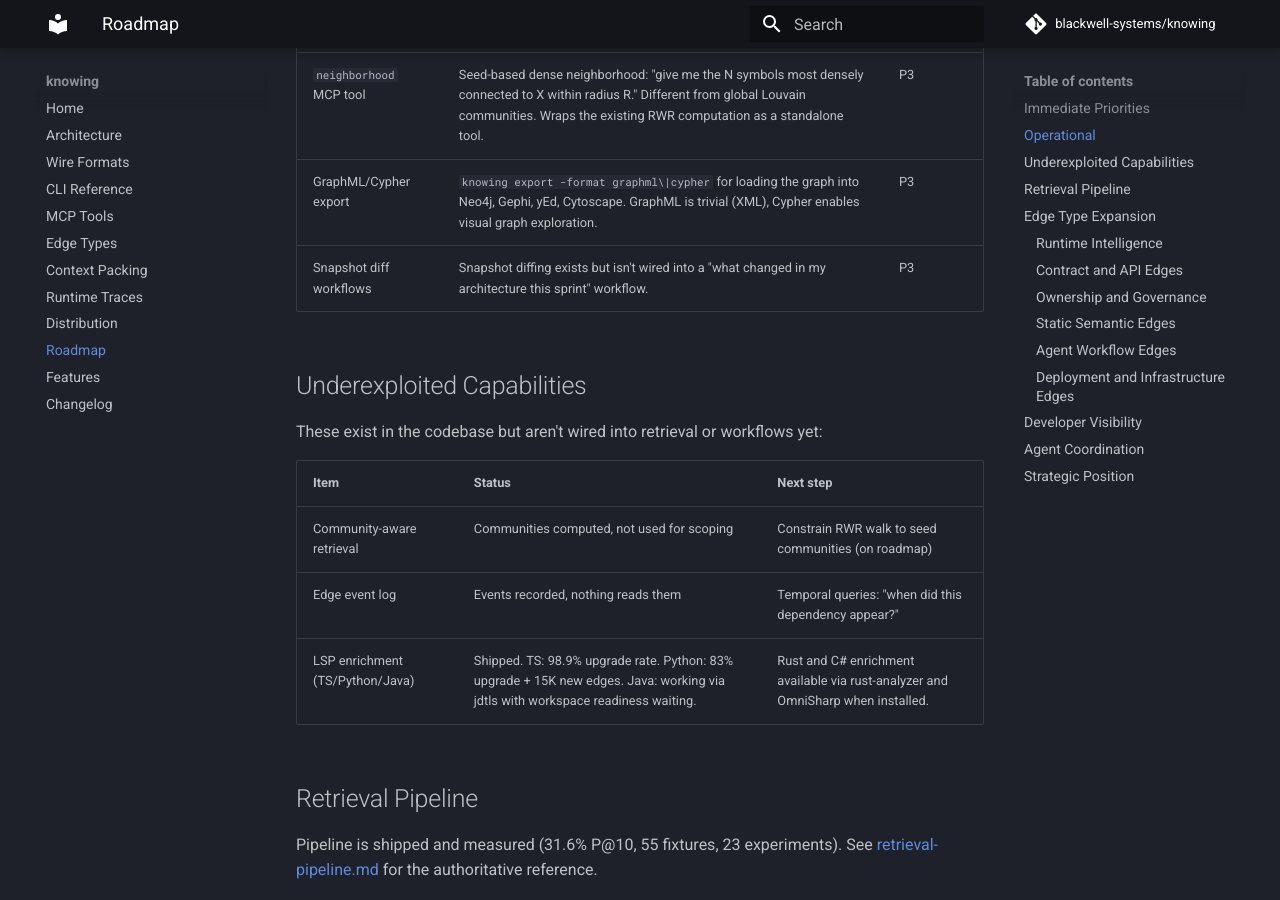
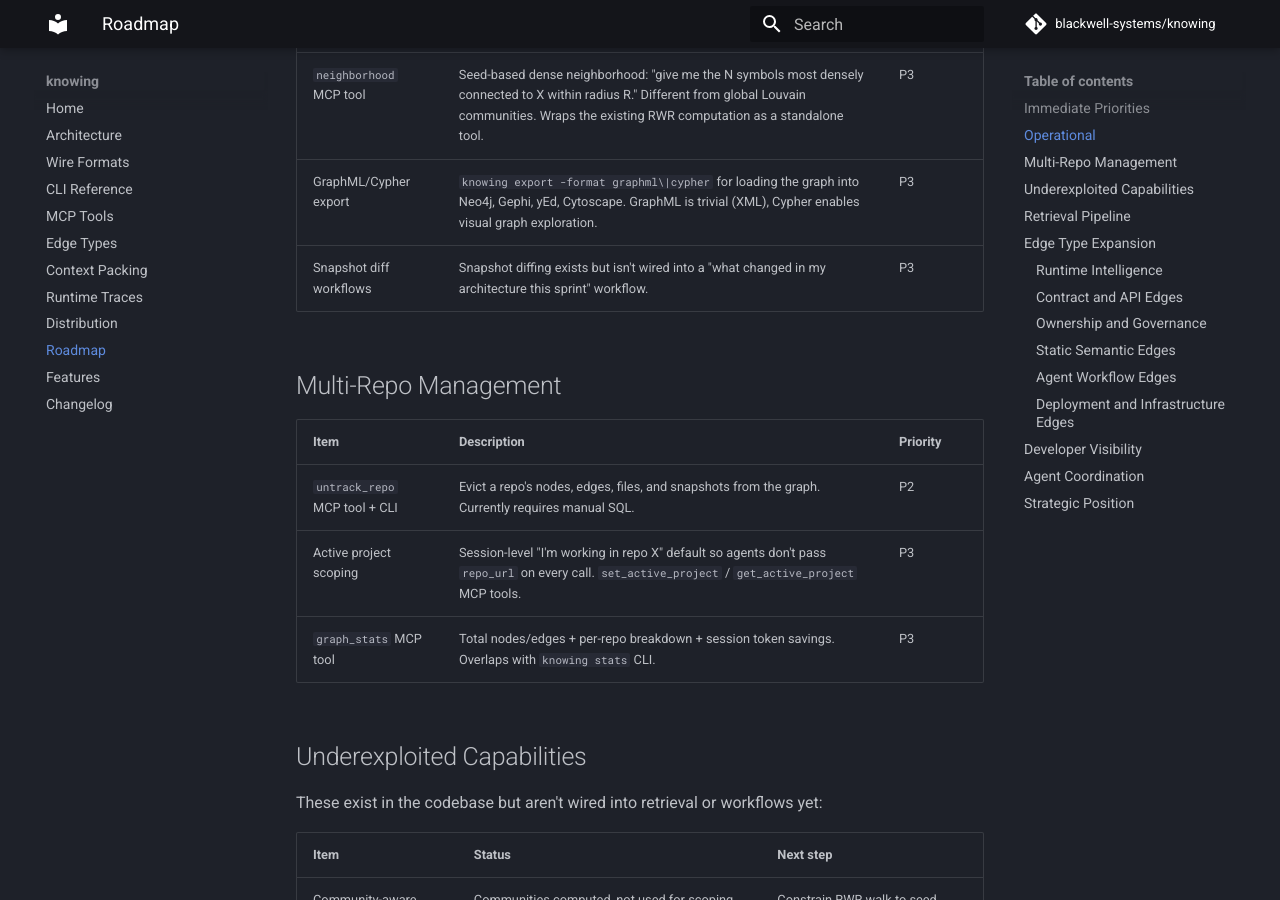
Before and after one commit to blackwell-systems/knowing, an MkDocs documentation site: the page built from docs/roadmap.md, in a window 1280 px wide and 900 px high, scrolled down 1755 px. Built offline with MkDocs 1.6.1 and Material for MkDocs 9.7.7, drawn with Linux system fonts in a browser that asks for light colours; comment, search, counter and statistics services are not loaded.

Commit message:
docs: add multi-repo management section to roadmap

```diff
--- a/docs/roadmap.md
+++ b/docs/roadmap.md
@@ -28,6 +28,14 @@ What's shipped is in the [changelog](CHANGELOG.md). This document covers what's
 | `neighborhood` MCP tool | Seed-based dense neighborhood: "give me the N symbols most densely connected to X within radius R." Different from global Louvain communities. Wraps the existing RWR computation as a standalone tool. | P3 |
 | GraphML/Cypher export | `knowing export -format graphml\|cypher` for loading the graph into Neo4j, Gephi, yEd, Cytoscape. GraphML is trivial (XML), Cypher enables visual graph exploration. | P3 |
 | Snapshot diff workflows | Snapshot diffing exists but isn't wired into a "what changed in my architecture this sprint" workflow. | P3 |
+
+## Multi-Repo Management
+
+| Item | Description | Priority |
+|------|-------------|----------|
+| `untrack_repo` MCP tool + CLI | Evict a repo's nodes, edges, files, and snapshots from the graph. Currently requires manual SQL. | P2 |
+| Active project scoping | Session-level "I'm working in repo X" default so agents don't pass `repo_url` on every call. `set_active_project` / `get_active_project` MCP tools. | P3 |
+| `graph_stats` MCP tool | Total nodes/edges + per-repo breakdown + session token savings. Overlaps with `knowing stats` CLI. | P3 |
 
 ## Underexploited Capabilities
 
```
